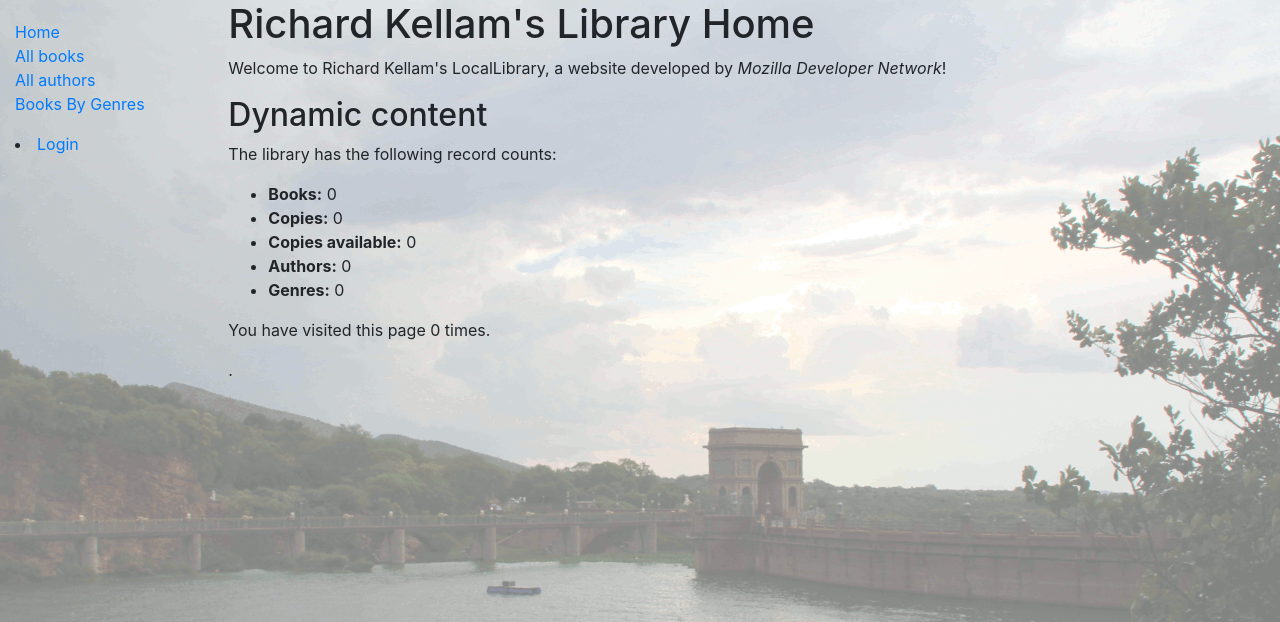
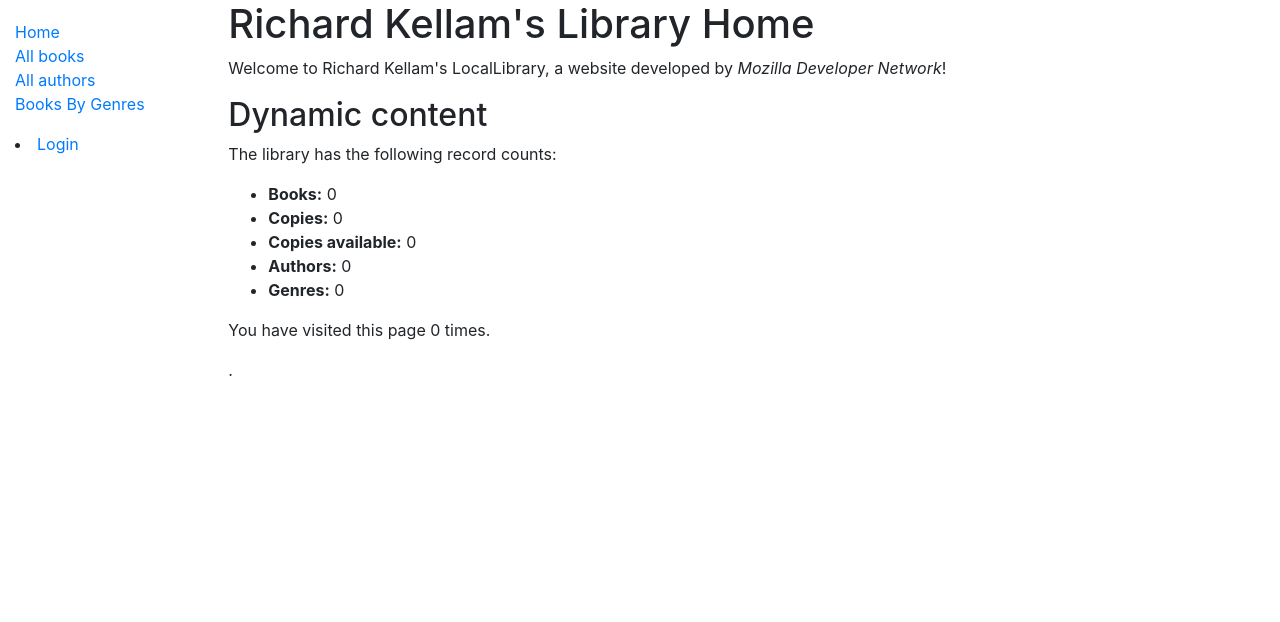
Before and after one commit to rokii2016/django_local_library, a Django app: page /catalog/ in a window 1280 px wide. Shown: the top 622 px of the page. Run offline with Django 3.2, Linux system fonts and the light colour scheme; data that the repository does not hold is empty.

Commit message:
commented out background image

```diff
--- a/catalog/static/css/styles.css
+++ b/catalog/static/css/styles.css
@@ -11,6 +11,7 @@
 .pagination {
     font-weight: bold;
 }
-body {
+/* body {
     background: white url("images/background2.gif") no-repeat;
 }
+*/
```
